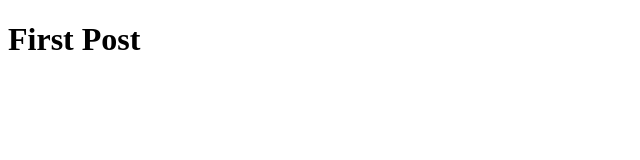
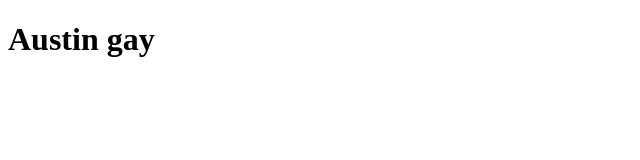
Before and after one commit to pool-io/website, a Next.js app: page / in a window 1280 px wide. Shown: the top 160 px of the page, without its empty margins (0-640 px from the left). Built offline with nearby package versions, Linux system fonts and the light colour scheme.

Commit message:
austin gay

```diff
--- a/pages/index.tsx
+++ b/pages/index.tsx
@@ -1,3 +1,3 @@
 export default function Home() {
-    return <h1>First Post</h1>
+    return <h1>Austin gay</h1>
 }
```
